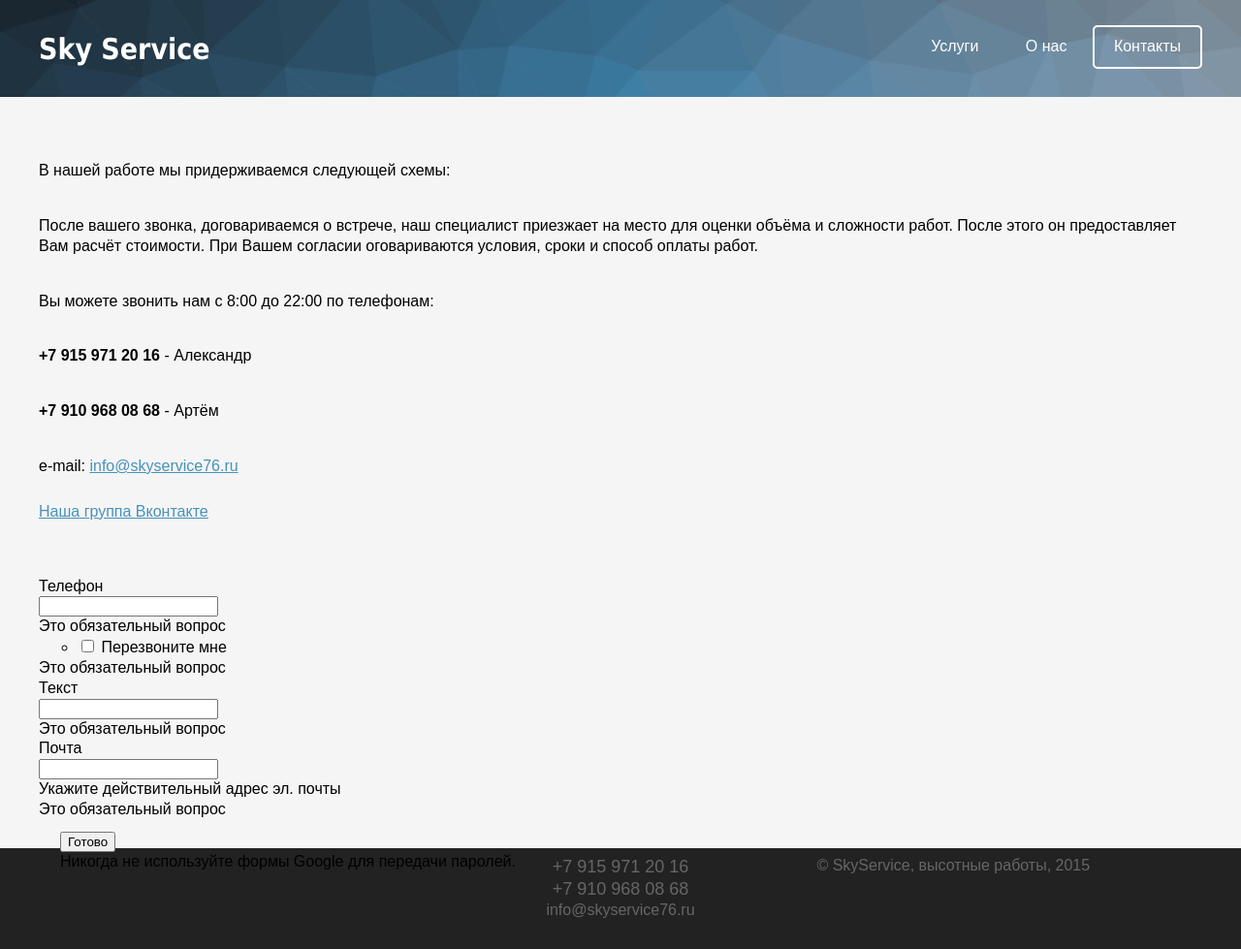
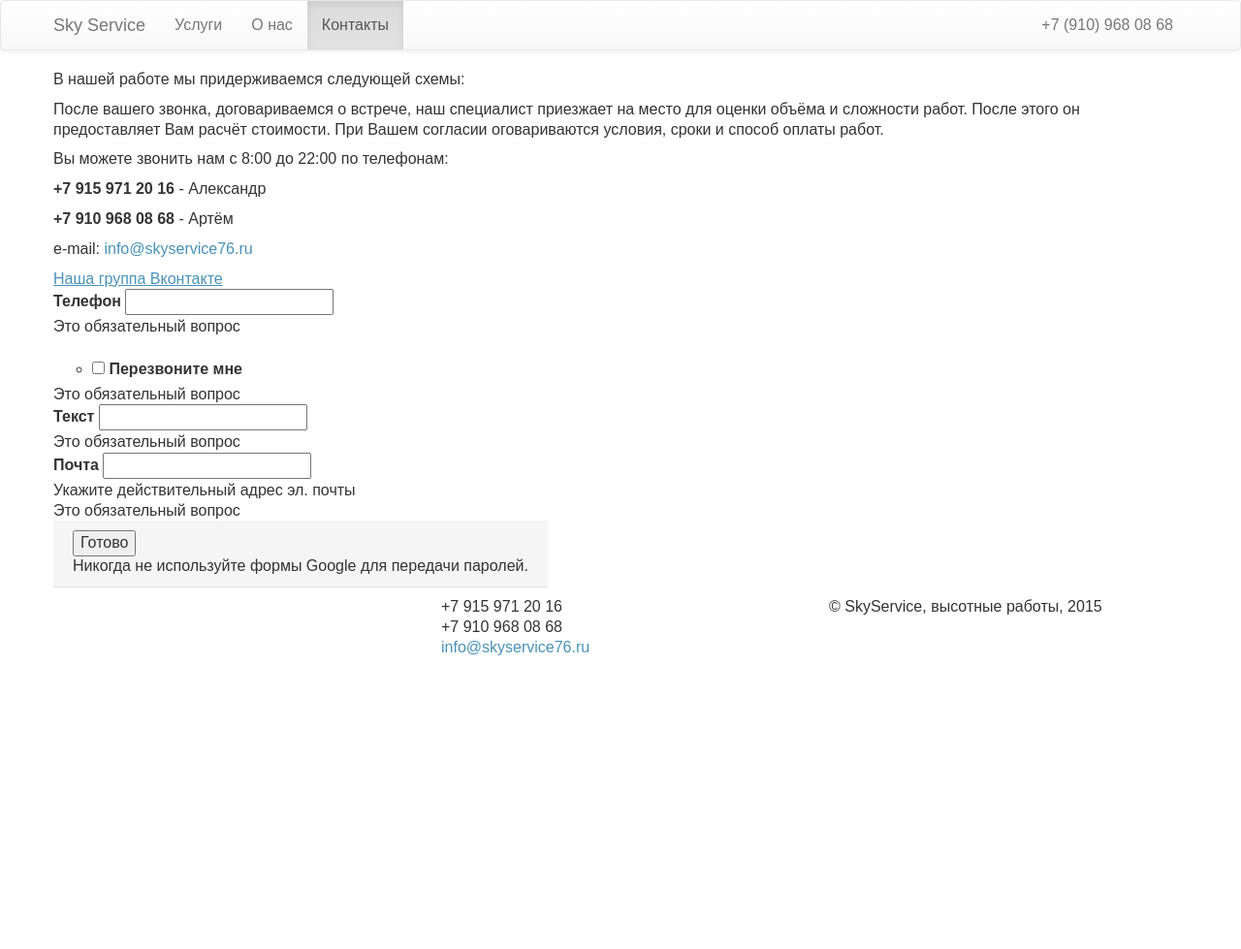
Before and after one commit to skyservice7/skyservice7.github.io, a plain HTML site: page contacts.html in a window 1280 px wide. Shown: the whole page at 97% size. After the commit the page ends 800 px from the top, so only its background shows below. Drawn offline with nearby package versions, Linux system fonts and the light colour scheme; some icons are missing.

Commit message:
разметка переделана Бутстрапом

```diff
--- a/contacts.html
+++ b/contacts.html
@@ -3,32 +3,47 @@
 	<head>
 		<meta charset="utf-8">
 		<title>SkyService - Контакты</title>
-		<link href="css/reset.css" rel="stylesheet">
+		<meta name="viewport" content="width=device-width,initial-scale=1">
+		<link href="https://fontastic.s3.amazonaws.com/Yervstkqhkpuxv8CPfvUQm/icons.css" rel="stylesheet">
+		<!--<script type="text/javascript" src="//yastatic.net/share/share.js" charset="utf-8"></script>-->
+		<!-- Latest compiled and minified CSS -->
+		<link rel="stylesheet" href="css/css-bootstrap/bootstrap.min.css">
+		<!-- Optional theme -->
+		<link rel="stylesheet" href="css/css-bootstrap/bootstrap-theme.min.css">
+		<link rel="stylesheet" href="css/bootstrap-responsive-tabs.css">
+		<link rel="stylesheet" href="css/bootstrap.vertical-tabs.css">
 		<link href="css/style.css" rel="stylesheet">
-		<link rel="stylesheet" href="//maxcdn.bootstrapcdn.com/font-awesome/4.3.0/css/font-awesome.min.css">
-		<script src="//code.jquery.com/jquery-1.10.2.js"></script>
-		<script type="text/javascript" src="//yastatic.net/share/share.js" charset="utf-8"></script>
 	</head>
 	<body>
-		<div class="wrapper contacts">
-			<div class="slogan">
+		<nav class="navbar navbar-default">
 			<div class="container">
-					<div class="menu">
-						<a href="index.html" class="logo">
-							<!-- <img src="imgs/logo.png"></img>
-							-->
-							<h1>Sky Service</h1>
-						</a>
-						<ul>
+				<!-- Brand and toggle get grouped for better mobile display -->
+				<div class="navbar-header">
+					<button type="button" class="navbar-toggle collapsed" data-toggle="collapse" data-target="#bs-example-navbar-collapse-1" aria-expanded="false">
+					<span class="sr-only">Toggle navigation</span>
+					<span class="icon-bar"></span>
+					<span class="icon-bar"></span>
+					<span class="icon-bar"></span>
+					</button>
+					<a class="navbar-brand" href="index.html">Sky Service</a>
+				</div>
+				<!-- Collect the nav links, forms, and other content for toggling -->
+				<div class="collapse navbar-collapse" id="bs-example-navbar-collapse-1">
+					<ul class="nav navbar-nav">
+						<!--<li><a href="#">Главная <span class="sr-only">(current)</span></a></li>-->
 						<li><a href="services.html">Услуги</a></li>
 						<li><a href="about.html">О нас</a></li>
-							<li><a class="active" href="contacts.html">Контакты</a></li>
+						<li class="active"><a href="contacts.html">Контакты</a></li>
 					</ul>
-						<div class="clearfix"></div>
-					</div>
-				</div>
-			</div>
-			<div class="content container contact-page">
+					<ul class="nav navbar-nav navbar-right">
+						<li><a href="#">+7 (910) 968 08 68</a></li>
+					</ul>
+					</div><!-- /.navbar-collapse -->
+					</div><!-- /.container-fluid -->
+				</nav>
+				<div class="contacts-page">
+					<div class="container">
+						<div class="contact-desc">
 							<p>В нашей работе мы придерживаемся следующей схемы:</p>
 							<p>После вашего звонка, договариваемся о встрече, наш специалист приезжает на место для оценки объёма и сложности работ. После этого он предоставляет Вам расчёт стоимости. При Вашем согласии оговариваются условия, сроки и способ оплаты работ.</p>
 							<p>Вы можете звонить нам с 8:00 до 22:00 по телефонам:</p>
@@ -37,7 +52,6 @@
 							<p>e-mail: <a href="mailto:info@skyservice76.ru">info@skyservice76.ru</a></p>
 							<a href="http://vk.com/public91845429"><u>Наша группа Вконтакте</u></a>
 						</div>
-			<div class="container">
 						<form action="https://docs.google.com/forms/d/1TwmJss5CCVkzZ1xlEM3OoB_Je_5bGzp1krTan-ZaYfQ/formResponse" method="POST" id="ss-form" target="_self" onsubmit=""><ol role="list" class="ss-question-list" style="padding-left: 0">
 							<div class="ss-form-question errorbox-good" role="listitem">
 								<div dir="auto" class="ss-item  ss-text"><div class="ss-form-entry">
@@ -93,12 +107,15 @@
 							</ol>
 						</form>
 					</div>
-			<div class="page-buffer"></div>
 				</div>
-		<div class="footer">
+				<footer>
 					<div class="container">
-				<div class="yashare-auto-init" data-yashareL10n="ru" data-yashareType="medium" data-yashareQuickServices="vkontakte,facebook,twitter,odnoklassniki,moimir,gplus" data-yashareTheme="counter"></div>
-				<div class="contacts">
+						<div class="row">
+							<div class="col-md-4">
+								<div class="yashare-auto-init" data-yashareL10n="ru" data-yashareType="medium" data-yashareQuickServices="vkontakte,facebook,twitter,odnoklassniki,moimir,gplus" data-yashareTheme="counter">
+								</div>
+							</div>
+							<div class="contacts col-md-4">
 								<div class="phone">
 									<div>+7 915 971 20 16</div>
 									<div>+7 910 968 08 68</div>
@@ -107,12 +124,18 @@
 									<div><a href="mailto:info@skyservice76.ru">info@skyservice76.ru</a></div>
 								</div>
 							</div>
-				<div class="copyright">&copy; SkyService, высотные работы, 2015</div>
+							<div class="copyright col-md-4">&copy; SkyService, высотные работы, 2015</div>
 						</div>
 					</div>
-		<script>
+				</footer>
+
+				<script src="https://ajax.googleapis.com/ajax/libs/jquery/1.11.3/jquery.min.js"></script>
+				<script src="scripts/jquery.bootstrap-responsive-tabs.min.js"></script>
+				<!-- Latest compiled and minified JavaScript -->
+				<script src="scripts/js-bootstrap/bootstrap.min.js"></script>
+				<!--<script>
 					var footerHeight = $('.footer').outerHeight();
 					$('.wrapper').css('margin-bottom', 0 - footerHeight);
-		</script>
+				</script>-->
 			</body>
 		</html>
```
Also changed, not shown: index.html (+2 -1 lines), services.html (+10 -4 lines). Lines whose indentation alone changed are shown as unchanged.
